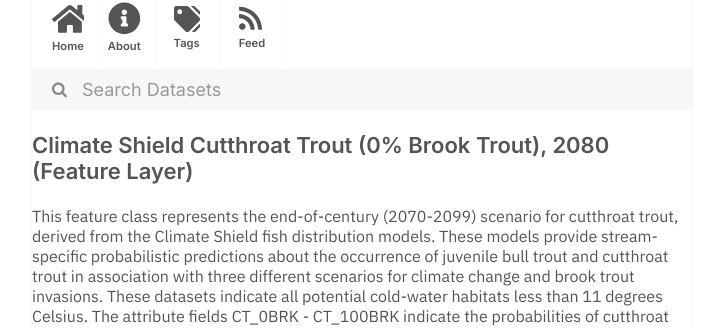
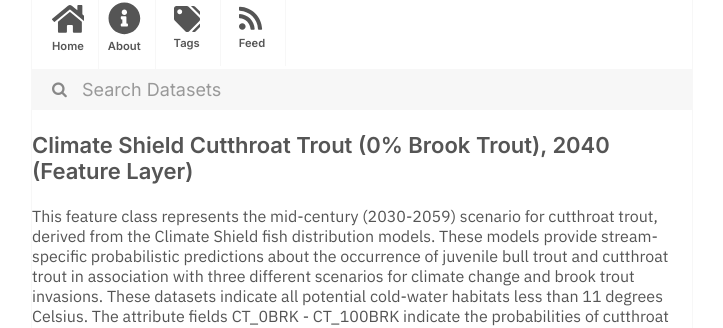
Before and after one commit to dayda-entities/department-of-agriculture, a Jekyll site: the page built from _posts/2020-12-03-climate-shield-cutthroat-trout.md, in a window 1280 px wide. Shown: the part 216-544 px from the top of the page, without its empty margins (278-1001 px from the left). Built offline with Jekyll 4.4.1, drawn with Linux system fonts in a browser that asks for light colours; some of the changed text lies outside the part shown.

```diff
--- a/_posts/2020-12-03-climate-shield-cutthroat-trout.md
+++ b/_posts/2020-12-03-climate-shield-cutthroat-trout.md
@@ -1,7 +1,7 @@
 ---
-title: 'Climate Shield Cutthroat Trout (0% Brook Trout), 2080 (Feature Layer)'
-created: '2020-12-03T20:26:26.631603'
-modified: '2021-05-14T15:12:19.596035'
+title: 'Climate Shield Cutthroat Trout (0% Brook Trout), 2040 (Feature Layer)'
+created: '2020-12-03T20:26:25.435861'
+modified: '2021-05-14T15:12:19.377977'
 state: active
 type: dataset
 tags:
@@ -27,9 +27,9 @@ tags:
   - Usfs
 groups: []
 csv_url: >-
-  https://data-usfs.hub.arcgis.com/datasets/8a82a383a8b449efa664d9f946c25a3a_8.csv?outSR=%7B%22latestWkid%22%3A4269%2C%22wkid%22%3A4269%7D
+  https://data-usfs.hub.arcgis.com/datasets/2b56897ce7724d298c1f17f61bd12205_7.csv?outSR=%7B%22latestWkid%22%3A4269%2C%22wkid%22%3A4269%7D
 json_url: ''
 layout: post
 
 ---
-This feature class represents the end-of-century (2070-2099) scenario for cutthroat trout, derived from the Climate Shield fish distribution models. These models provide stream-specific probabilistic predictions about the occurrence of juvenile bull trout and cutthroat trout in association with three different scenarios for climate change and brook trout invasions. These datasets indicate all potential cold-water habitats less than 11 degrees Celsius. The attribute fields CT_0BRK - CT_100BRK indicate the probabilities of cutthroat trout occurrence within a cold-water habitat based on the prevalence of brook trout at 0%, 25%, 50%, 75%, or 100% of the sites within a habitat. The probabilities were predicted using the Climate Shield native trout models developed from known species occurrence in greater than 500 cold-water streams. The stream centerlines were based on the National Hydrography Dataset (NHD) but were modified for purposes of modeling and cross-walking to other datasets.
+This feature class represents the mid-century (2030-2059) scenario for cutthroat trout, derived from the Climate Shield fish distribution models. These models provide stream-specific probabilistic predictions about the occurrence of juvenile bull trout and cutthroat trout in association with three different scenarios for climate change and brook trout invasions. These datasets indicate all potential cold-water habitats less than 11 degrees Celsius. The attribute fields CT_0BRK - CT_100BRK indicate the probabilities of cutthroat trout occurrence within a cold-water habitat based on the prevalence of brook trout at 0%, 25%, 50%, 75%, or 100% of the sites within a habitat. The probabilities were predicted using the Climate Shield native trout models developed from known species occurrence in greater than 500 cold-water streams. The stream centerlines were based on the National Hydrography Dataset (NHD) but were modified for purposes of modeling and cross-walking to other datasets.
```
